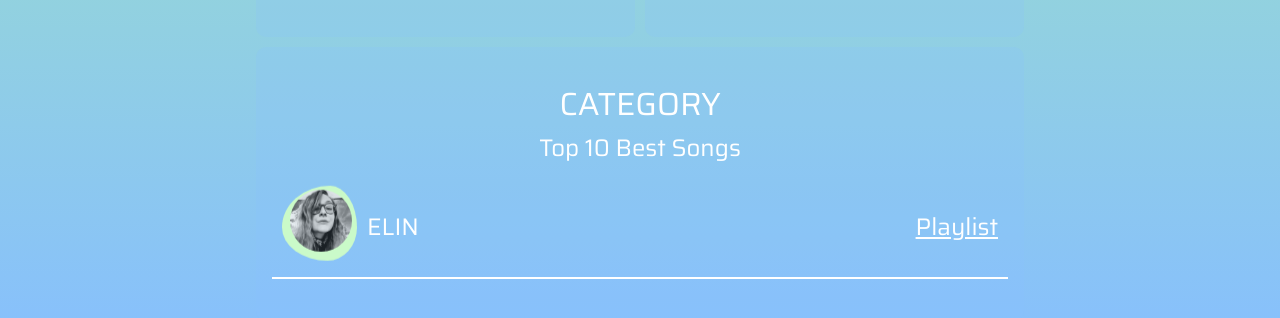
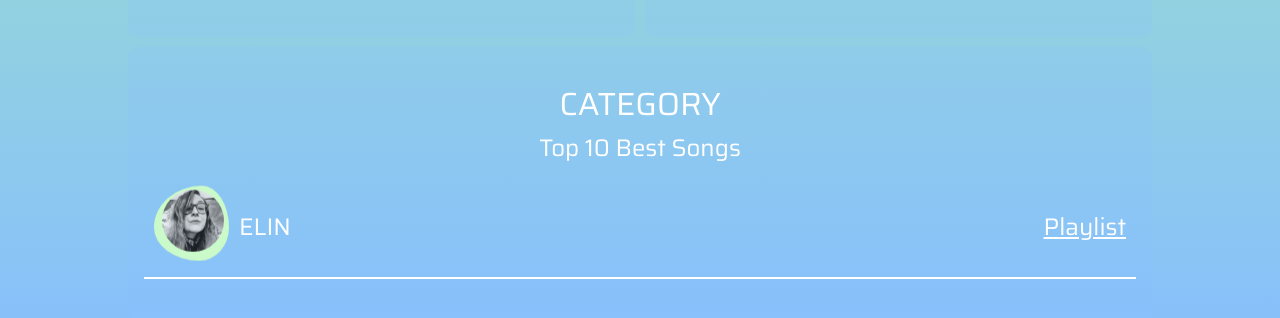
Before and after one commit to FeffCodeMaster/skoog-top-10, a React (Create React App) app in the folder skoog-top-10/: page / in a window 1280 px wide. Shown: the part 1276-1594 px from the top of the page. Built offline with nearby package versions, Linux system fonts and the light colour scheme; a web font is replaced by a local one.

Commit message:
Small tweaks to top banner and responsiveness

```diff
--- a/skoog-top-10/src/components/top-banner/top-banner.css
+++ b/skoog-top-10/src/components/top-banner/top-banner.css
@@ -1,6 +1,6 @@
 .top-banner {
     position: relative;
-    height: 25vh;
+    height: 26vh;
     background-image: url('../../assets/top-bar.jpeg');
     background-size: cover;
 }
@@ -8,7 +8,7 @@
 .top-banner-title {
     width: 100%;
     height: 100%;
-    line-height: 25vh;
+    line-height: 26vh;
     font-size: 8vw;
     text-align: center;
     color: white;
@@ -16,15 +16,24 @@
 }
 
 
-@media (min-width: 900px) {
+@media (min-width: 769px) {
     .top-banner {
-        height: 100vh;
+        height: 75vh;
         background-size: cover;
         background-position: center center;
     }
 
     .top-banner-title {
+        line-height: 75vh;
+    }
+}
+
+@media (min-width: 1200px) {
+    .top-banner {
+        height: 100vh;
+    }
+
+    .top-banner-title {
         line-height: 100vh;
     }
-
 }
--- a/skoog-top-10/src/views/home/home.css
+++ b/skoog-top-10/src/views/home/home.css
@@ -26,7 +26,17 @@
     .home-release-section,
     .home-release-list {
         padding: unset;
-        width: 60vw;
+        width: 90vw;
         margin: auto;
     }
 }
+
+@media (min-width: 1200px) {
+
+    .home-release-section,
+    .home-release-list {
+        padding: unset;
+        width: 80vw;
+        margin: auto;
+    }
+}
```
